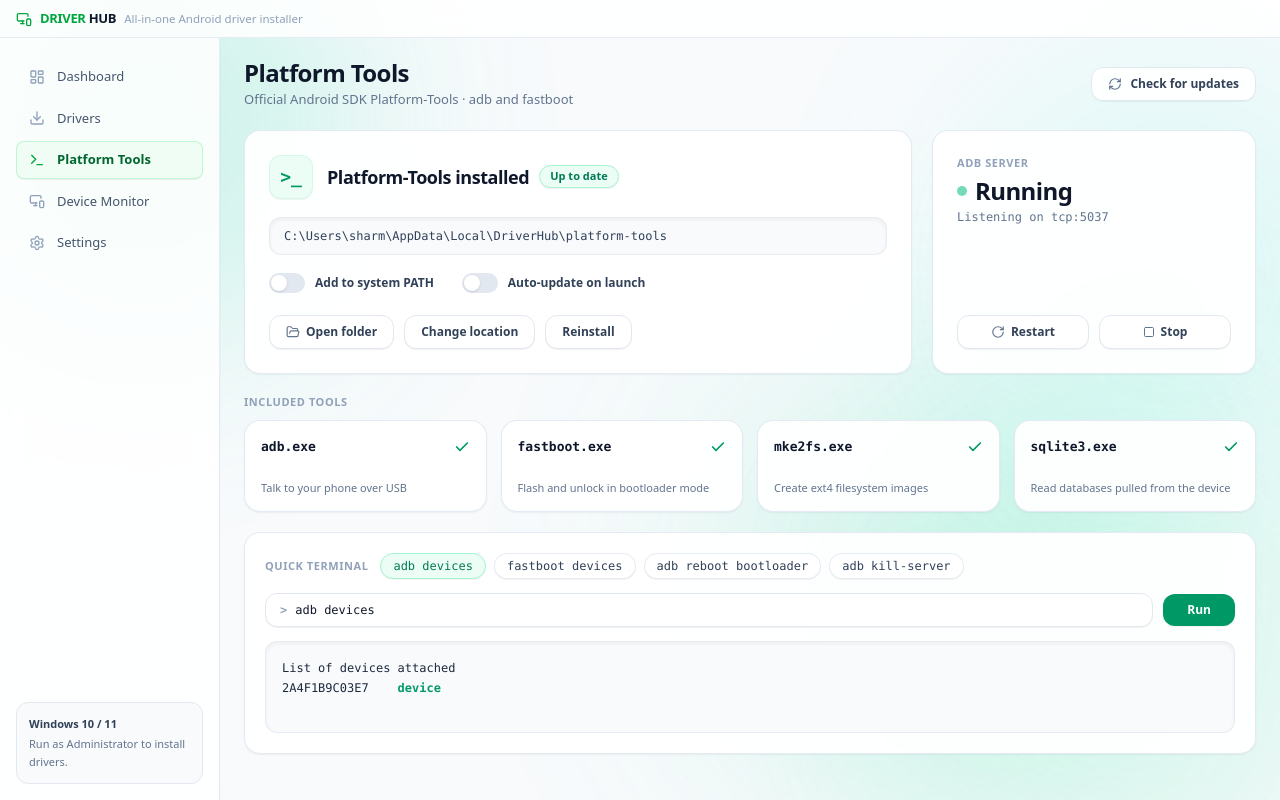
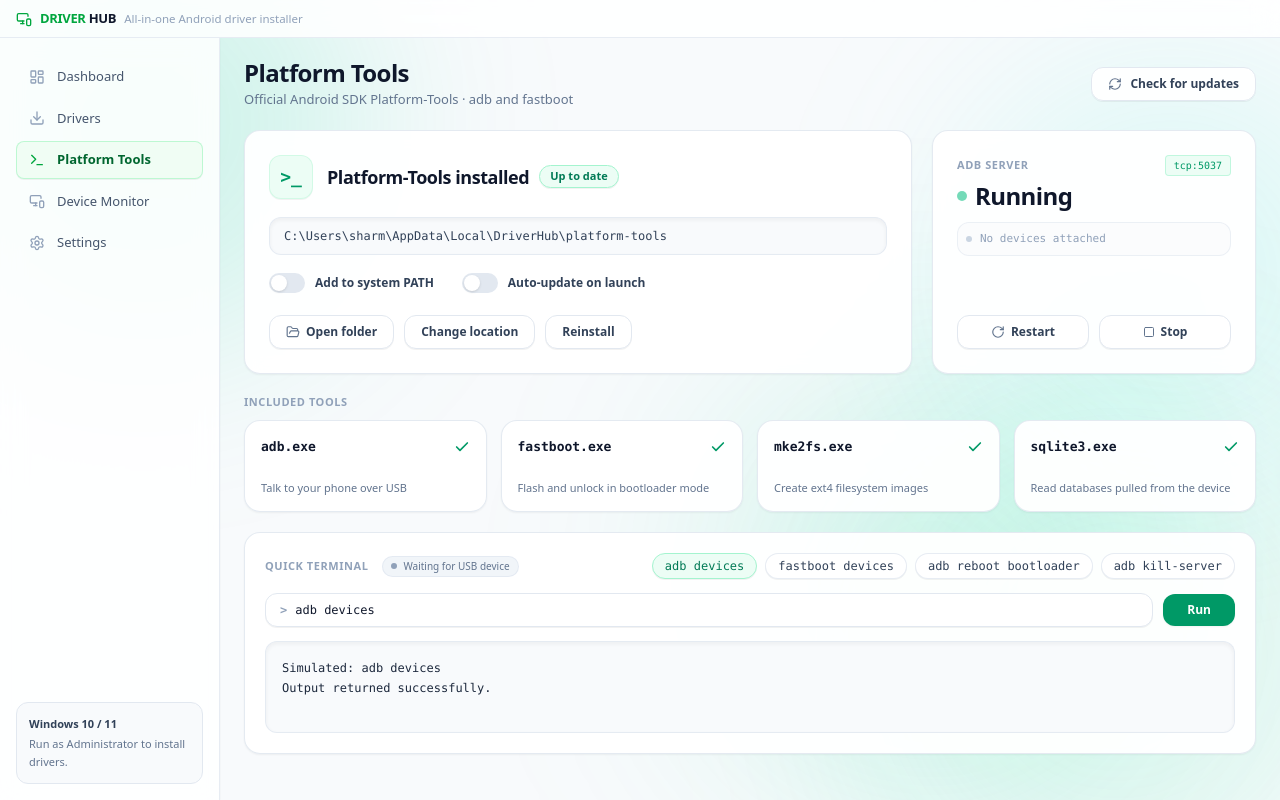
Before and after one commit to aniketlab/DriverHub, a React (Vite) app: page / in a window 1280 px wide. Both pictures are taken after a click on the button "Platform Tools". Built offline with nearby package versions, Linux system fonts and the light colour scheme.

Commit message:
feat(platform-tools): sync global reinstall progress, remove mockup, and add live device telemetry

```diff
--- a/src/App.jsx
+++ b/src/App.jsx
@@ -469,7 +469,14 @@ function App() {
           />
         ) : activeTab === 'Platform Tools' ? (
           <PlatformToolsPage
+            deviceStatus={deviceStatus}
+            isInstalling={isInstalling}
+            installingTarget={installingTarget}
+            installProgress={installProgress}
+            onInstallDrivers={handleInstallDrivers}
+            onScan={handleScan}
             onNavigateToDashboard={() => setActiveTab('Dashboard')}
+            onNavigateToDeviceMonitor={() => setActiveTab('Device Monitor')}
             addLog={addLog}
           />
         ) : (
--- a/src/components/PlatformToolsPage.jsx
+++ b/src/components/PlatformToolsPage.jsx
@@ -1,4 +1,4 @@
-import React, { useState, useEffect } from 'react';
+import React, { useState, useEffect, useRef } from 'react';
 import {
   Check,
   RefreshCw,
@@ -10,7 +10,9 @@ import {
   ExternalLink,
   ChevronRight,
   Loader2,
-  AlertCircle
+  AlertCircle,
+  Smartphone,
+  Cpu
 } from 'lucide-react';
 import clsx from 'clsx';
 import { twMerge } from 'tailwind-merge';
@@ -20,13 +22,19 @@ function cn(...inputs) {
 }
 
 export function PlatformToolsPage({
+  deviceStatus,
+  isInstalling = false,
+  installingTarget = null,
+  installProgress = {},
+  onInstallDrivers,
+  onScan,
   onNavigateToDashboard,
+  onNavigateToDeviceMonitor,
   addLog = () => {}
 }) {
   const [loading, setLoading] = useState(true);
   const [checkingUpdates, setCheckingUpdates] = useState(false);
   const [serverBusy, setServerBusy] = useState(false);
-  const [reinstalling, setReinstalling] = useState(false);
   const [terminalRunning, setTerminalRunning] = useState(false);
 
   // Core Platform-Tools Status State
@@ -47,11 +55,17 @@ export function PlatformToolsPage({
     ]
   });
 
-  // Terminal state
+  // Global Install Tracker for ADB Platform-Tools
+  const isInstallingAdb = isInstalling && (
+    installingTarget === 'adb' ||
+    (Array.isArray(installingTarget) && installingTarget.includes('adb'))
+  );
+  const adbProgress = installProgress?.adb || { percent: 0, message: '' };
+
+  // Terminal state - NO FAKE MOCKUP! Initial state is clean loading prompt
   const [command, setCommand] = useState('adb devices');
-  const [terminalOutput, setTerminalOutput] = useState(
-    'List of devices attached\n2A4F1B9C03E7    device'
-  );
+  const [terminalOutput, setTerminalOutput] = useState('Scanning attached USB devices...');
+  const prevDeviceRef = useRef(deviceStatus?.serial || null);
 
   // Load real status from Electron backend on mount
   const loadStatus = async () => {
@@ -69,8 +83,29 @@ export function PlatformToolsPage({
     }
   };
 
+  // Run real command
+  const handleRunCommand = async (cmdToRun = command, silent = false) => {
+    const finalCmd = cmdToRun || command;
+    if (!finalCmd) return;
+    if (!silent) setTerminalRunning(true);
+    try {
+      if (window.electronAPI?.runTerminalCommand) {
+        const res = await window.electronAPI.runTerminalCommand(finalCmd);
+        setTerminalOutput(res.output || 'Command completed with no output.');
+      } else {
+        setTerminalOutput(`Simulated: ${finalCmd}\nOutput returned successfully.`);
+      }
+    } catch (err) {
+      setTerminalOutput(`Error: ${err.message}`);
+    } finally {
+      if (!silent) setTerminalRunning(false);
+    }
+  };
+
+  // On mount: fetch status AND auto-run REAL adb devices (no mockup!)
   useEffect(() => {
     loadStatus();
+    handleRunCommand('adb devices', true);
 
     // Auto-refresh server status every 4 seconds
     const interval = setInterval(async () => {
@@ -93,6 +128,21 @@ export function PlatformToolsPage({
 
     return () => clearInterval(interval);
   }, []);
+
+  // When device connection changes: automatically refresh terminal output with real adb devices
+  useEffect(() => {
+    if (prevDeviceRef.current !== deviceStatus?.serial) {
+      prevDeviceRef.current = deviceStatus?.serial;
+      handleRunCommand('adb devices', true);
+    }
+  }, [deviceStatus?.serial, deviceStatus?.connected]);
+
+  // When global installation finishes, refresh local status
+  useEffect(() => {
+    if (!isInstalling) {
+      loadStatus();
+    }
+  }, [isInstalling]);
 
   // 1. Toggle PATH
   const handleTogglePath = async () => {
@@ -150,19 +200,18 @@ export function PlatformToolsPage({
     }
   };
 
-  // 5. Reinstall Platform-Tools
+  // 5. Global Unified Reinstall: triggers real download with full progress streaming across all tabs
   const handleReinstall = async () => {
-    if (reinstalling) return;
-    setReinstalling(true);
+    if (isInstallingAdb) return;
+    if (onInstallDrivers) {
+      onInstallDrivers(['adb'], { createRestorePoint: false });
+    } else if (window.electronAPI?.reinstallPlatformTools) {
       try {
-      if (window.electronAPI?.reinstallPlatformTools) {
         await window.electronAPI.reinstallPlatformTools();
         await loadStatus();
-      }
       } catch (err) {
         console.error('Reinstall error:', err);
-    } finally {
-      setReinstalling(false);
+      }
     }
   };
 
@@ -171,6 +220,7 @@ export function PlatformToolsPage({
     if (checkingUpdates) return;
     setCheckingUpdates(true);
     try {
+      if (onScan) onScan();
       await new Promise(r => setTimeout(r, 700));
       await loadStatus();
     } finally {
@@ -187,31 +237,16 @@ export function PlatformToolsPage({
         const res = await window.electronAPI.controlAdbServer(action);
         if (res && typeof res.running === 'boolean') {
           setStatus(prev => ({ ...prev, serverRunning: res.running }));
+          // If server restarted/started, auto-refresh terminal
+          if (res.running) {
+            setTimeout(() => handleRunCommand('adb devices', true), 600);
+          }
         }
       }
     } catch (err) {
       console.error(`ADB server ${action} error:`, err);
     } finally {
       setServerBusy(false);
-    }
-  };
-
-  // 8. Execute Terminal Command
-  const handleRunCommand = async (cmdToRun = command) => {
-    const finalCmd = cmdToRun || command;
-    if (!finalCmd || terminalRunning) return;
-    setTerminalRunning(true);
-    try {
-      if (window.electronAPI?.runTerminalCommand) {
-        const res = await window.electronAPI.runTerminalCommand(finalCmd);
-        setTerminalOutput(res.output || 'Command completed with no output.');
-      } else {
-        setTerminalOutput(`Simulated: ${finalCmd}\nOutput returned successfully.`);
-      }
-    } catch (err) {
-      setTerminalOutput(`Error: ${err.message}`);
-    } finally {
-      setTerminalRunning(false);
     }
   };
 
@@ -241,7 +276,7 @@ export function PlatformToolsPage({
 
           <button
             onClick={handleCheckUpdates}
-            disabled={checkingUpdates}
+            disabled={checkingUpdates || isInstallingAdb}
             className="px-4 py-2 bg-white/95 hover:bg-white active:scale-[0.98] border border-slate-200 hover:border-slate-300 text-slate-700 text-xs font-semibold rounded-xl shadow-2xs transition-all cursor-pointer flex items-center gap-2 disabled:opacity-60"
             title="Check Google repository for Platform-Tools updates"
           >
@@ -278,6 +313,27 @@ export function PlatformToolsPage({
             <div className="w-full bg-slate-50/90 border border-slate-200/80 rounded-xl px-3.5 py-2.5 font-mono text-xs text-slate-700 select-all truncate shadow-inner">
               {status.path}
             </div>
+
+            {/* Real Download / Reinstall Progress Bar (Synchronized with Drivers & Dashboard tabs) */}
+            {isInstallingAdb && (
+              <div className="w-full bg-emerald-50/80 border border-emerald-200/90 rounded-xl p-3 flex flex-col gap-1.5 transition-all">
+                <div className="flex items-center justify-between text-xs">
+                  <span className="font-semibold text-emerald-900 flex items-center gap-1.5 truncate max-w-[80%]">
+                    <Loader2 className="w-3.5 h-3.5 animate-spin text-emerald-600 shrink-0" />
+                    <span>{adbProgress?.message || 'Deploying Platform-Tools...'}</span>
+                  </span>
+                  <span className="font-mono font-bold text-emerald-700 shrink-0">
+                    {adbProgress?.percent || 0}%
+                  </span>
+                </div>
+                <div className="w-full bg-emerald-200/50 h-2 rounded-full overflow-hidden">
+                  <div
+                    className="bg-emerald-600 h-full rounded-full transition-all duration-300"
+                    style={{ width: `${adbProgress?.percent || 0}%` }}
+                  />
+                </div>
+              </div>
+            )}
 
             {/* 2 Switch Toggles: Add to system PATH & Auto-update on launch */}
             <div className="flex flex-col sm:flex-row sm:items-center gap-3 sm:gap-7">
@@ -349,27 +405,34 @@ export function PlatformToolsPage({
 
               <button
                 onClick={handleReinstall}
-                disabled={reinstalling}
+                disabled={isInstallingAdb}
                 className="px-4 py-2 bg-white border border-slate-200 hover:bg-slate-50 hover:border-slate-300 active:scale-[0.98] text-slate-700 text-xs font-semibold rounded-xl shadow-2xs transition-all cursor-pointer flex items-center gap-1.5 disabled:opacity-60"
                 title="Re-extract and verify official platform-tools binaries"
               >
-                {reinstalling ? (
+                {isInstallingAdb ? (
                   <Loader2 className="w-3.5 h-3.5 animate-spin text-emerald-600" />
                 ) : null}
-                <span>{reinstalling ? 'Reinstalling...' : 'Reinstall'}</span>
+                <span>{isInstallingAdb ? 'Reinstalling...' : 'Reinstall'}</span>
               </button>
             </div>
 
           </div>
 
           {/* RIGHT CARD: ADB SERVER (Cols 9-12) */}
-          <div className="col-span-12 lg:col-span-4 xl:col-span-4 bg-white/95 backdrop-blur-sm border border-slate-200/90 rounded-2xl p-5 sm:p-6 shadow-xs flex flex-col justify-between min-h-[190px] min-w-0">
+          <div className="col-span-12 lg:col-span-4 xl:col-span-4 bg-white/95 backdrop-blur-sm border border-slate-200/90 rounded-2xl p-5 sm:p-6 shadow-xs flex flex-col justify-between min-h-[200px] min-w-0">
 
-            {/* Top Label */}
+            {/* Top Label & Server State */}
             <div>
+              <div className="flex items-center justify-between">
                 <span className="text-[11px] font-bold text-slate-400 tracking-wider uppercase block">
                   ADB SERVER
                 </span>
+                {status.serverRunning && (
+                  <span className="text-[10px] font-mono text-emerald-600 bg-emerald-50 px-2 py-0.5 rounded border border-emerald-200/60">
+                    tcp:{status.serverPort || 5037}
+                  </span>
+                )}
+              </div>
 
               {/* Status Header */}
               <div className="flex items-center gap-2 mt-2">
@@ -382,9 +445,34 @@ export function PlatformToolsPage({
                 </h4>
               </div>
 
-              <p className="text-xs text-slate-500 font-mono mt-1.5">
-                {status.serverRunning ? `Listening on tcp:${status.serverPort || 5037}` : 'Server offline'}
-              </p>
+              {/* Live Connected Device Awareness inside ADB Server card */}
+              {deviceStatus?.connected ? (
+                <div
+                  onClick={onNavigateToDeviceMonitor}
+                  className="mt-3.5 p-2.5 rounded-xl bg-slate-50/90 hover:bg-emerald-50/40 border border-slate-200/80 hover:border-emerald-200 transition-all cursor-pointer flex items-center justify-between gap-2 group"
+                  title="Click to view full hardware telemetry in Device Monitor"
+                >
+                  <div className="flex items-center gap-2.5 min-w-0">
+                    <div className="w-7 h-7 rounded-lg bg-emerald-50 border border-emerald-200 flex items-center justify-center text-emerald-600 shrink-0">
+                      <Smartphone className="w-3.5 h-3.5" />
+                    </div>
+                    <div className="flex flex-col min-w-0">
+                      <span className="text-xs font-bold text-slate-800 truncate leading-tight group-hover:text-emerald-950">
+                        {deviceStatus.model || 'Android Phone'}
+                      </span>
+                      <span className="text-[10px] font-mono text-emerald-700 leading-none mt-0.5">
+                        {deviceStatus.serial ? `${deviceStatus.serial} · ${deviceStatus.adb ? 'Authorized' : 'Connected'}` : 'ADB Link Active'}
+                      </span>
+                    </div>
+                  </div>
+                  <span className="w-2 h-2 rounded-full bg-emerald-500 animate-pulse shrink-0" />
+                </div>
+              ) : (
+                <div className="mt-3.5 p-2 rounded-xl bg-slate-50/60 border border-slate-200/60 flex items-center gap-2 text-slate-400">
+                  <span className="w-1.5 h-1.5 rounded-full bg-slate-300 shrink-0" />
+                  <span className="text-[11px] font-mono truncate">No devices attached</span>
+                </div>
+              )}
             </div>
 
             {/* Bottom 2 Buttons: Restart & Stop */}
@@ -461,12 +549,29 @@ export function PlatformToolsPage({
         {/* ========================================================= */}
         <div className="bg-white/95 border border-slate-200/90 rounded-2xl p-5 shadow-xs flex flex-col gap-3.5">
 
-          {/* Header Row: Label + Preset Chips */}
-          <div className="flex flex-wrap items-center gap-2">
+          {/* Header Row: Label + Live Device Badge + Preset Chips */}
+          <div className="flex flex-wrap items-center justify-between gap-2">
+            <div className="flex items-center gap-2.5">
               <span className="text-[11px] font-bold tracking-wider text-slate-400 uppercase mr-1">
                 QUICK TERMINAL
               </span>
 
+              {/* Real Live Hardware Telemetry Pill */}
+              {deviceStatus?.connected ? (
+                <span className="inline-flex items-center gap-1.5 px-2.5 py-0.5 rounded-full text-[10.5px] font-medium bg-emerald-50 text-emerald-700 border border-emerald-200/90 shadow-2xs">
+                  <span className="w-1.5 h-1.5 rounded-full bg-emerald-500 animate-pulse" />
+                  <span>{deviceStatus.model || 'Device'} Online ({deviceStatus.serial || 'ADB'})</span>
+                </span>
+              ) : (
+                <span className="inline-flex items-center gap-1.5 px-2 py-0.5 rounded-full text-[10px] font-medium bg-slate-100 text-slate-500 border border-slate-200/80">
+                  <span className="w-1.5 h-1.5 rounded-full bg-slate-400" />
+                  <span>Waiting for USB device</span>
+                </span>
+              )}
+            </div>
+
+            {/* Quick Command Chips */}
+            <div className="flex flex-wrap items-center gap-2">
               {presetChips.map((chip) => {
                 const isSelected = command === chip;
                 return (
@@ -487,6 +592,7 @@ export function PlatformToolsPage({
                   </button>
                 );
               })}
+            </div>
           </div>
 
           {/* Interactive Command Input Box */}
```
Lines whose indentation alone changed are shown as unchanged.
